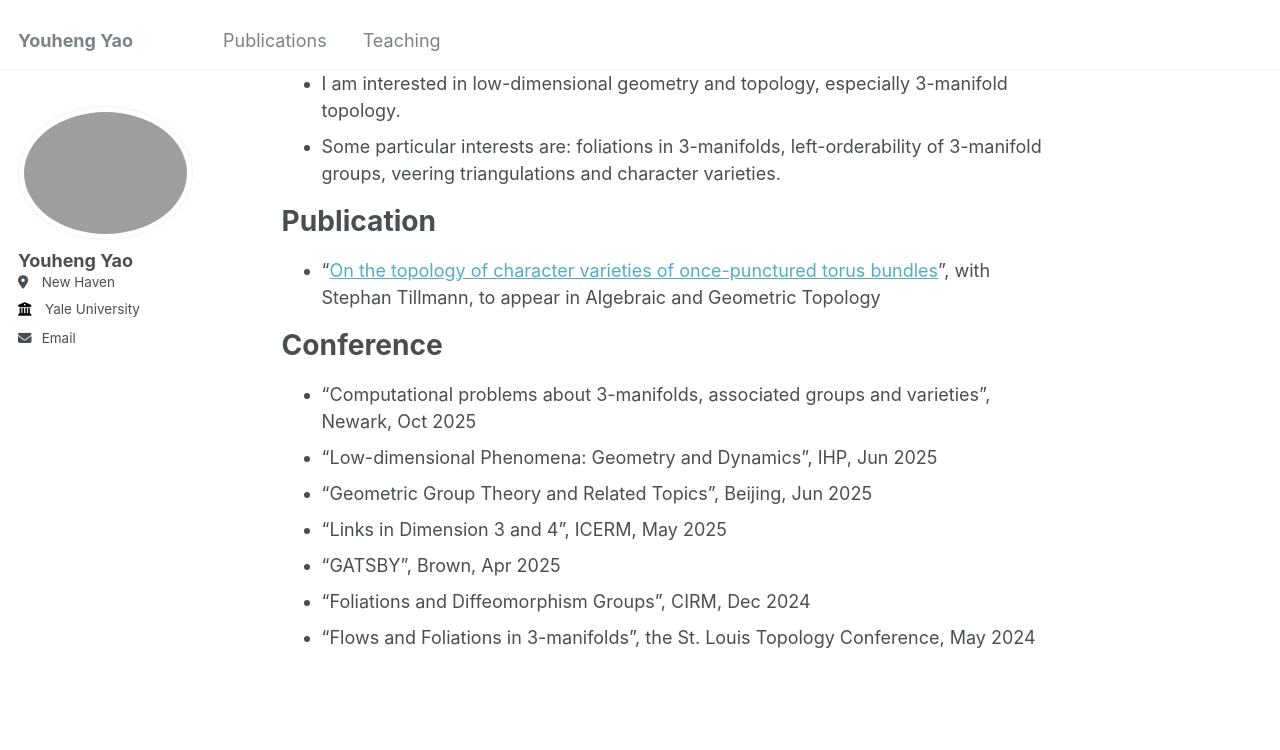
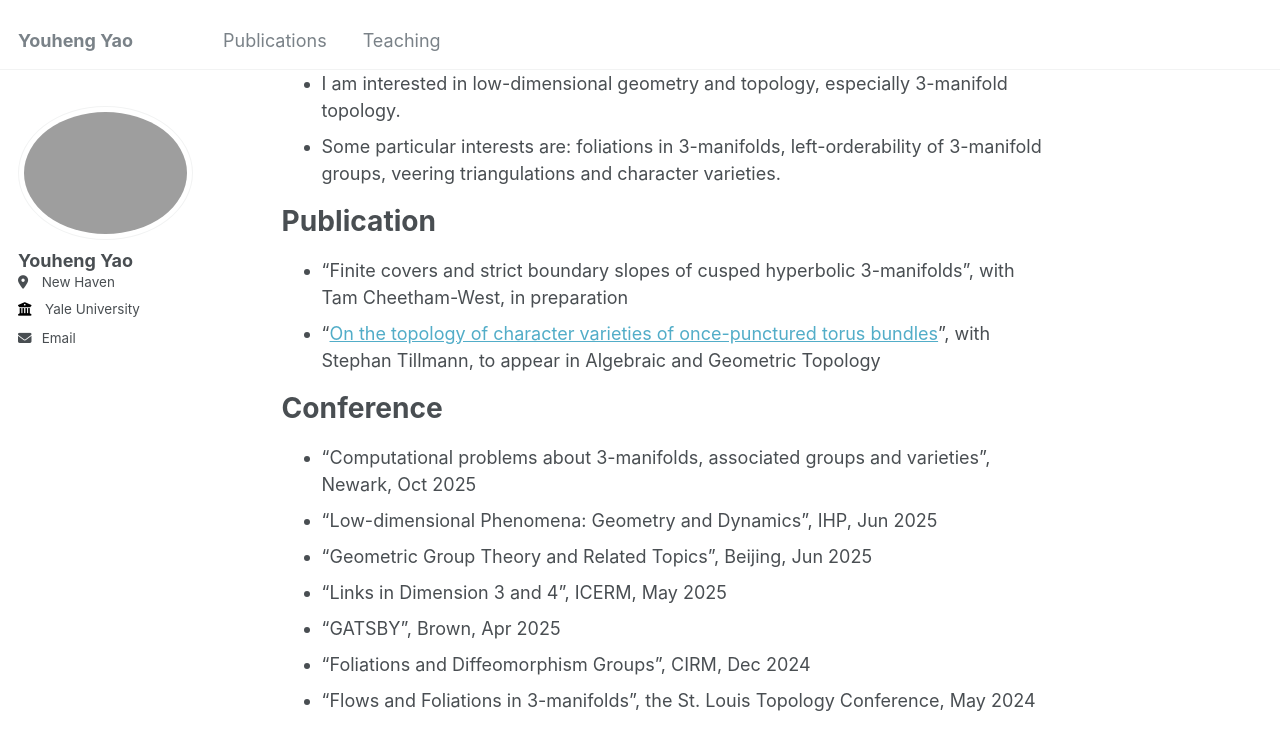
Before and after one commit to LionelYao/LionelYao.github.io, a Jekyll site: the page built from _pages/about.md, in a window 1280 px wide and 900 px high, scrolled down 384 px. Shown: the top 750 px of the window. Built offline with Jekyll 4.4.1, drawn with Linux system fonts in a browser that asks for light colours; a script that is not in the unit is left out.

Commit message:
Update about.md

```diff
--- a/_pages/about.md
+++ b/_pages/about.md
@@ -26,6 +26,7 @@ Research Interest
 
 Publication
 ======
+- "Finite covers and strict boundary slopes of cusped hyperbolic 3-manifolds", with Tam Cheetham-West, in preparation
 - "[On the topology of character varieties of once-punctured torus bundles](https://arxiv.org/abs/2206.14954)", with Stephan Tillmann, to appear in Algebraic and Geometric Topology
 
 Conference
```
